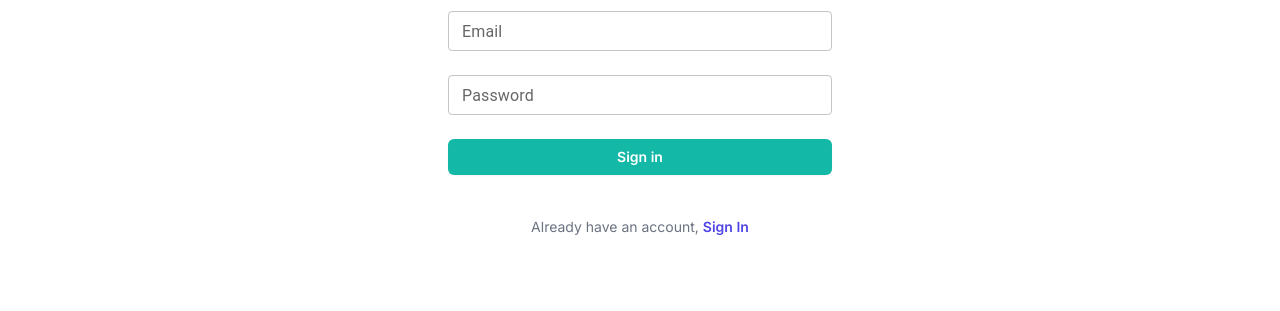
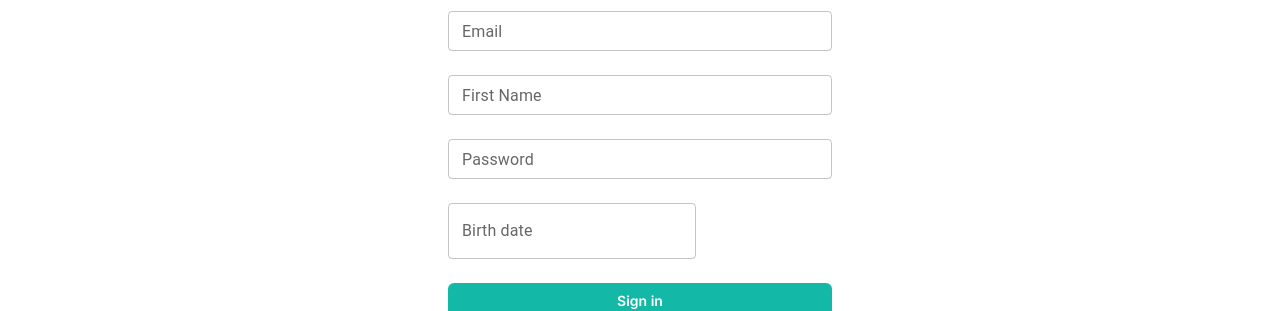
Before and after one commit to omar-diaa-48/ecommerce-nextjs, a Next.js app: page /sign-up in a window 1280 px wide. Shown: the part 313-624 px from the top of the page. Built offline with nearby package versions, Linux system fonts and the light colour scheme.

Commit message:
feat: add firstname and birthdate to signup forms

```diff
--- a/src/app/(auth)/sign-up/page.tsx
+++ b/src/app/(auth)/sign-up/page.tsx
@@ -1,11 +1,12 @@
 'use client'
 
+import DateInput from "@/components/data/DateInput";
 import TextFieldInput from "@/components/data/TextFieldInput";
 import AuthContainer from "@/components/presentational/AuthContainer";
 import Link from "next/link";
 import { FormProvider, useForm } from "react-hook-form";
 
-export default function SignIn() {
+export default function SignUp() {
     const methods = useForm()
 
     return (
@@ -14,7 +15,9 @@ export default function SignIn() {
                 <FormProvider {...methods} >
                     <form className="space-y-6" action="#" method="POST">
                         <TextFieldInput name="email" label="Email" />
+                        <TextFieldInput name="firstName" label="First Name" />
                         <TextFieldInput name="password" label="Password" />
+                        <DateInput name="birthDate" label="Birth date" />
                         <div>
                             <button type="submit" className="flex w-full justify-center rounded-md bg-teal-500 px-3 py-1.5 text-sm font-semibold leading-6 text-white shadow-sm hover:bg-teal-700 focus-visible:outline focus-visible:outline-2 focus-visible:outline-offset-2 focus-visible:outline-indigo-600">Sign in</button>
                         </div>
--- a/src/components/data/TextFieldInput.tsx
+++ b/src/components/data/TextFieldInput.tsx
@@ -6,7 +6,7 @@ import TextField from "@mui/material/TextField";
 
 interface Props {
     name: string;
-    label: string
+    label: string;
 }
 
 const TextFieldInput: React.FC<Props> = (props) => {
```
